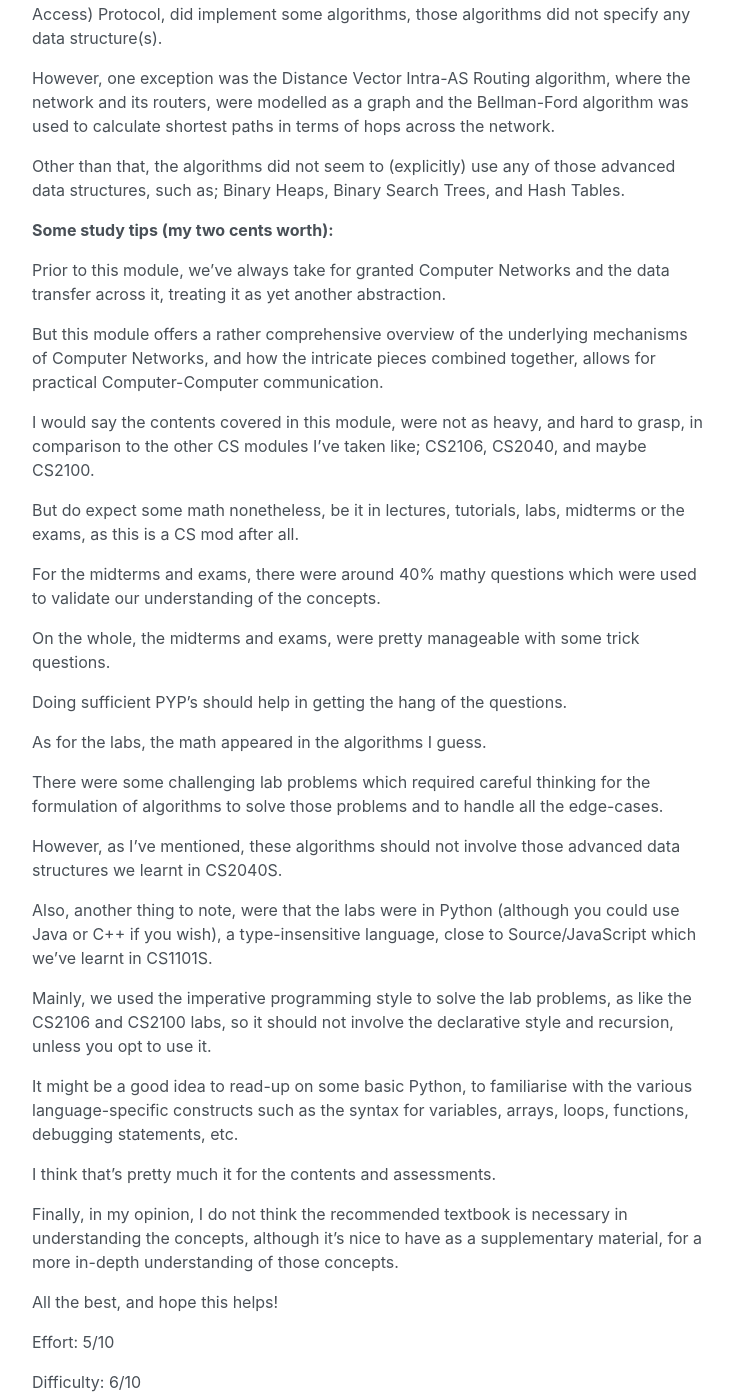
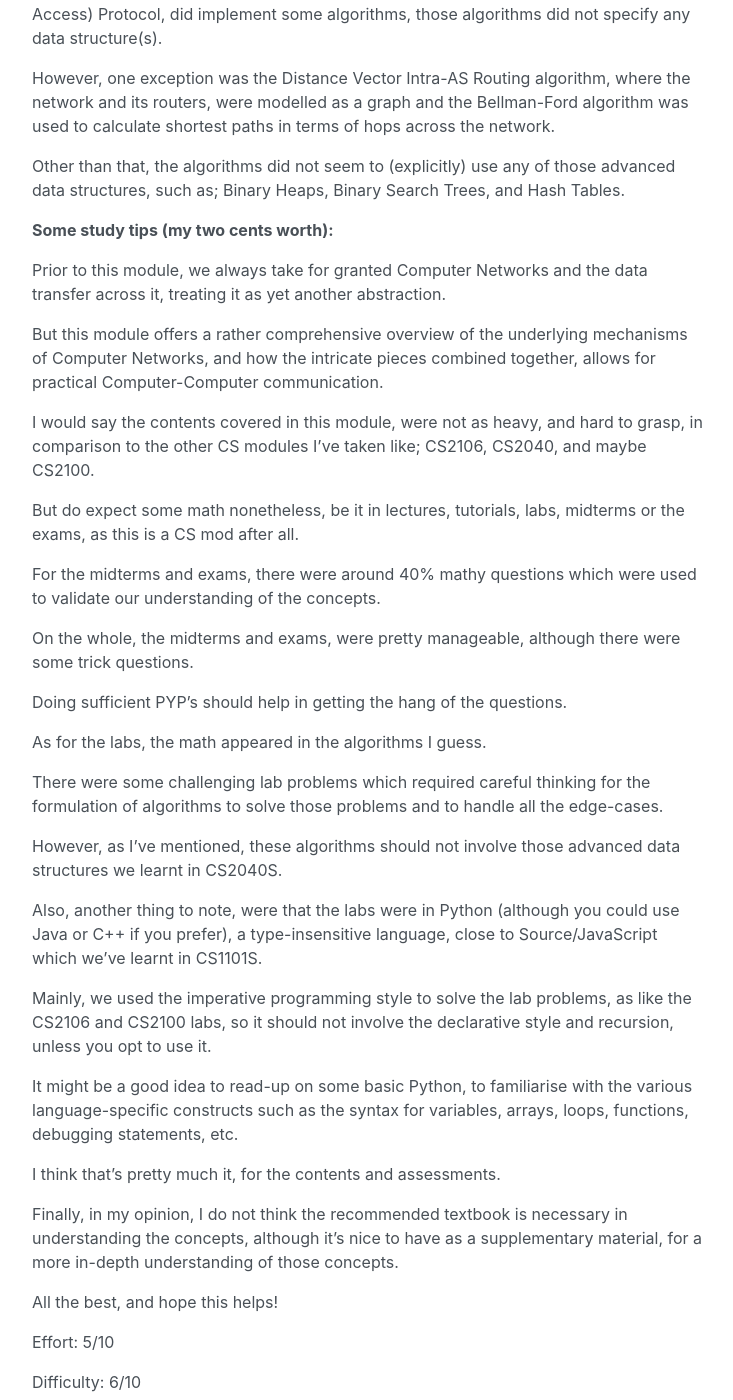
Before and after one commit to nathanaelseen/nathanaelseen.github.io, a Jekyll site: the page built from _pages/cs2105modulereview.md, in a window 1280 px wide and 1400 px high, scrolled down 1080 px. Shown: the whole window, without its empty margins (272-1005 px from the left). Built offline with Jekyll 4.4.1, drawn with Linux system fonts in a browser that asks for light colours.

Commit message:
Update page cs2105modulereview.md

```diff
--- a/_pages/cs2105modulereview.md
+++ b/_pages/cs2105modulereview.md
@@ -59,7 +59,7 @@ advanced data structures, such as; Binary Heaps, Binary Search Trees, and Hash T
 
 **Some study tips (my two cents worth):**
 
-Prior to this module, we’ve always take for granted Computer Networks and the
+Prior to this module, we always take for granted Computer Networks and the
 data transfer across it, treating it as yet another abstraction.
 
 But this module offers a rather comprehensive overview of the underlying
@@ -76,8 +76,8 @@ midterms or the exams, as this is a CS mod after all.
 For the midterms and exams, there were around 40% mathy questions which were
 used to validate our understanding of the concepts.
 
-On the whole, the midterms and exams, were pretty manageable with some trick
-questions.
+On the whole, the midterms and exams, were pretty manageable, although
+there were some trick questions.
 
 Doing sufficient PYP’s should help in getting the hang of the questions.
 
@@ -90,7 +90,7 @@ However, as I’ve mentioned, these algorithms should not involve those advanced
 structures we learnt in CS2040S.
 
 Also, another thing to note, were that the labs were in Python (although you could
-use Java or C++ if you wish), a type-insensitive language, close to Source/JavaScript
+use Java or C++ if you prefer), a type-insensitive language, close to Source/JavaScript
 which we’ve learnt in CS1101S.
 
 Mainly, we used the imperative programming style to solve the lab problems, as like
@@ -101,7 +101,7 @@ It might be a good idea to read-up on some basic Python, to familiarise with the
 various language-specific constructs such as the syntax for variables, arrays,
 loops, functions, debugging statements, etc.
 
-I think that’s pretty much it for the contents and assessments.
+I think that’s pretty much it, for the contents and assessments.
 
 Finally, in my opinion, I do not think the recommended textbook is necessary in
 understanding the concepts, although it’s nice to have as a supplementary material,
```
